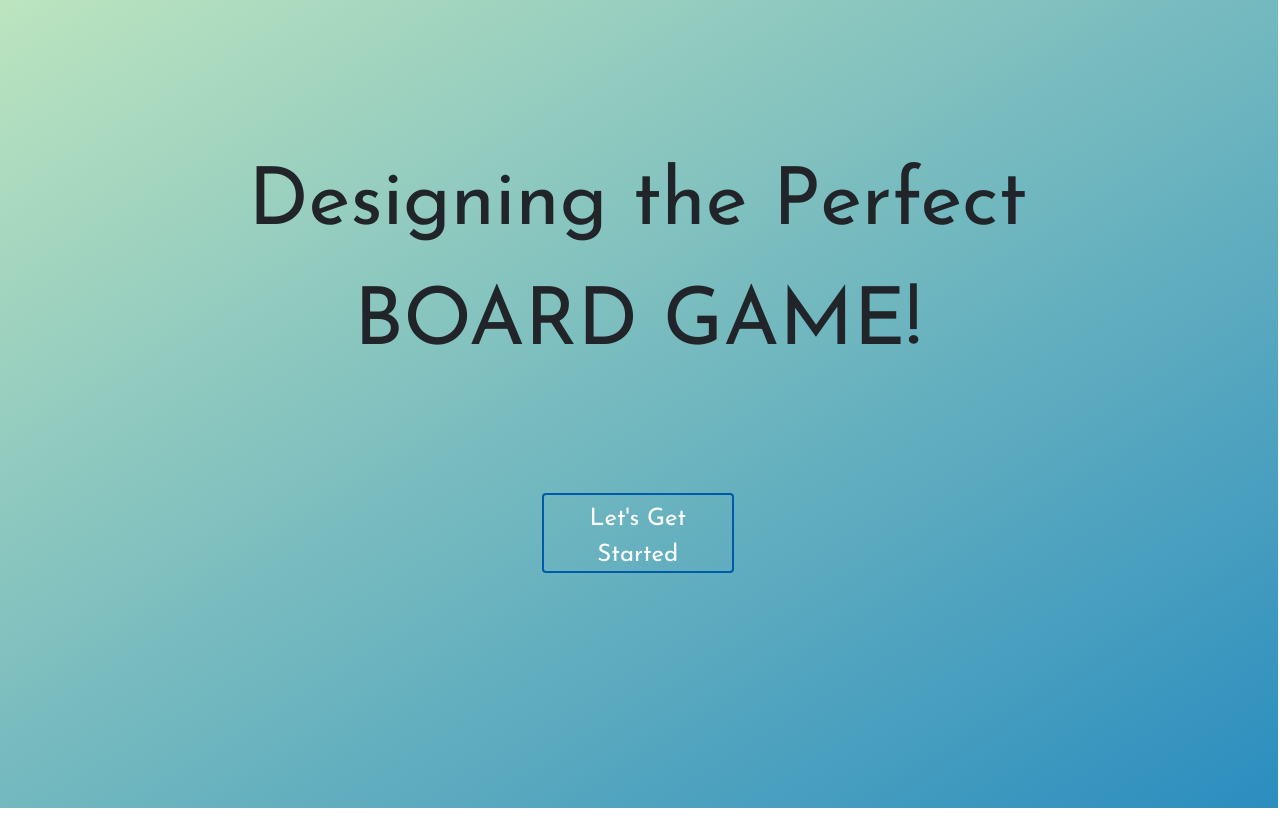
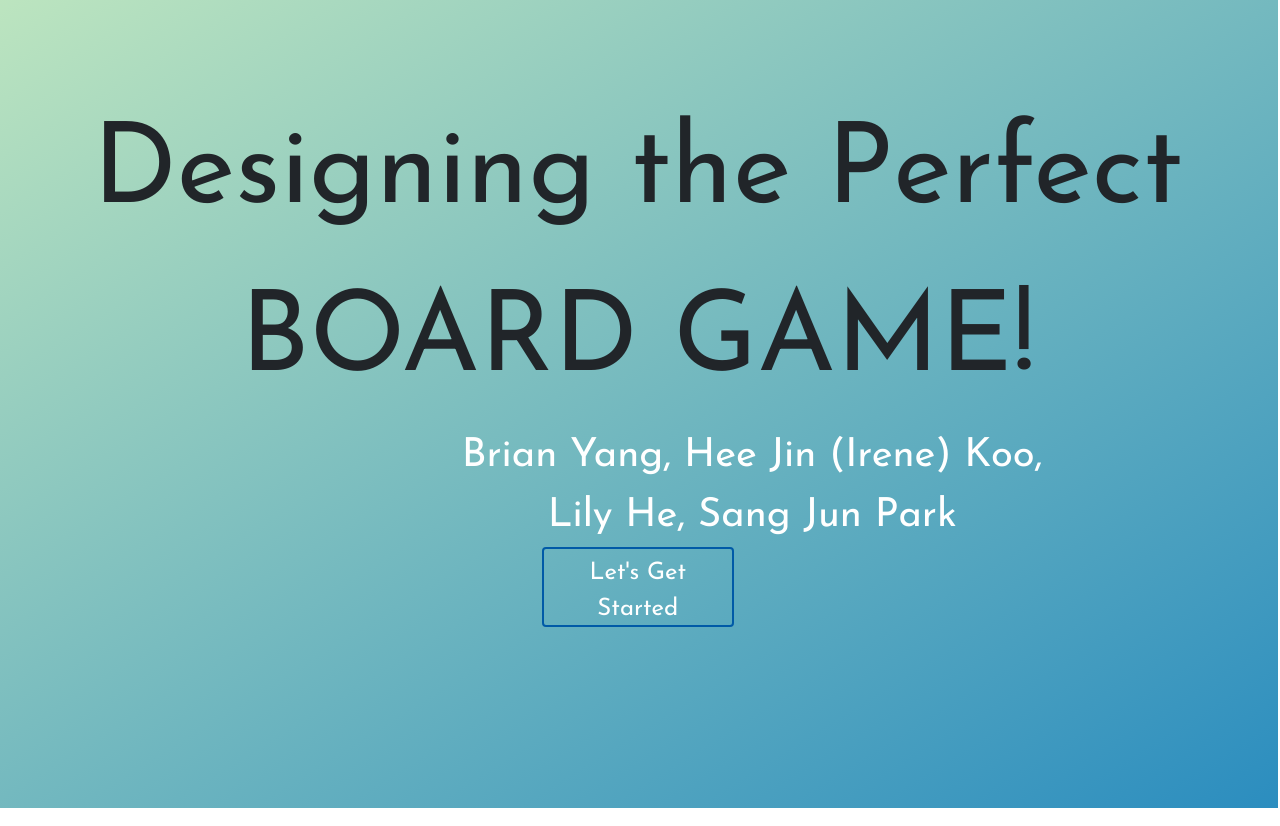
Before and after one commit to sangjunp4rk/boardgame_design_data_viz, a Flask app: page / in a window 1280 px wide. Shown: the top 826 px of the page. Run offline with Flask 2, Linux system fonts and the light colour scheme; some libraries are stand-ins or nearby versions.

Commit message:
altered front page

```diff
--- a/static/css/main.css
+++ b/static/css/main.css
@@ -54,7 +54,7 @@ html {
 #welcome_header {
 	position: relative
 	padding-top: 15vh;
-	font-size: 5rem;
+	font-size: 7rem;
 	text-align: center;
 }
 
--- a/templates/main.html
+++ b/templates/main.html
@@ -77,7 +77,12 @@
       <div class="col-lg-12" id="welcome_header">
         Designing the Perfect <br/>
         BOARD GAME!
+        <div class="row" style="font-size: 2.5rem; margin-left: 35%; margin-top: 0%;color: white;">
+          Brian Yang, Hee Jin (Irene) Koo, <br > Lily He, Sang Jun Park
+        </div>
       </div>
+
+
 
 
       <a href="#carousel">
```
